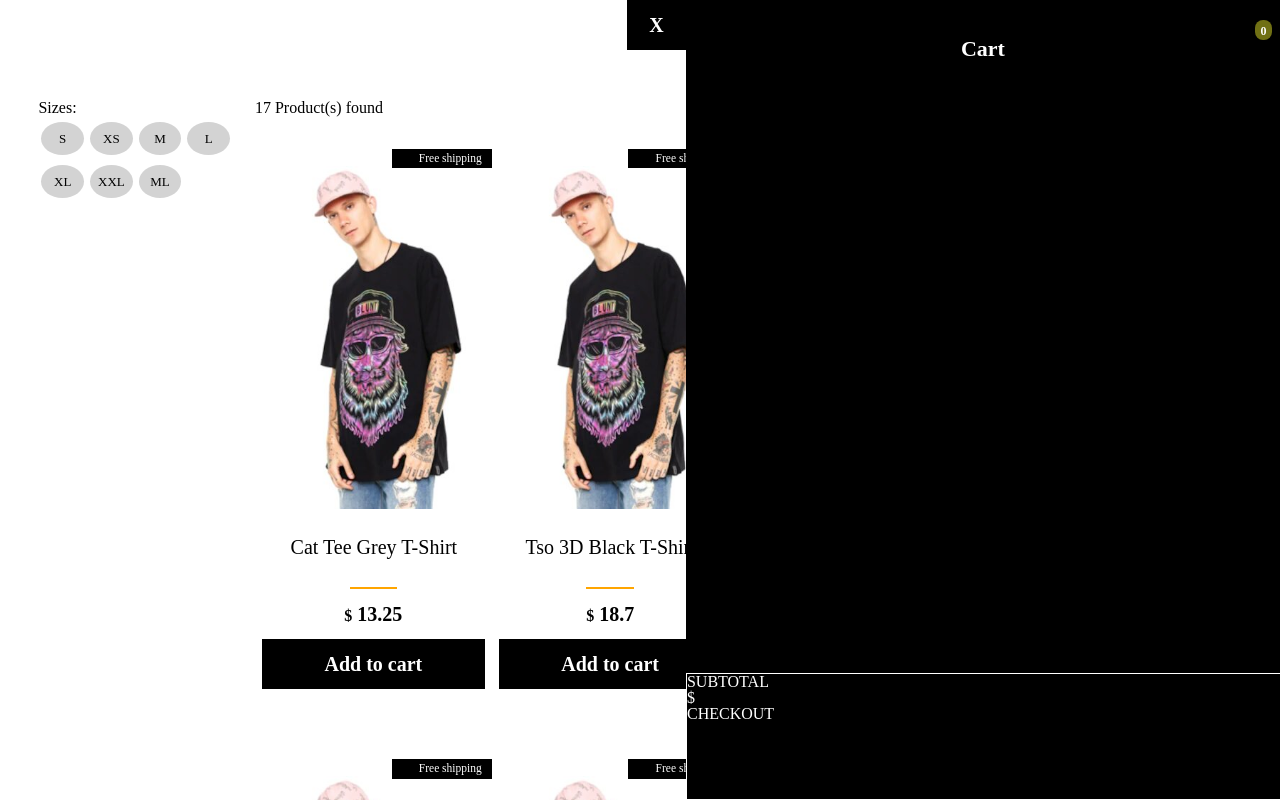
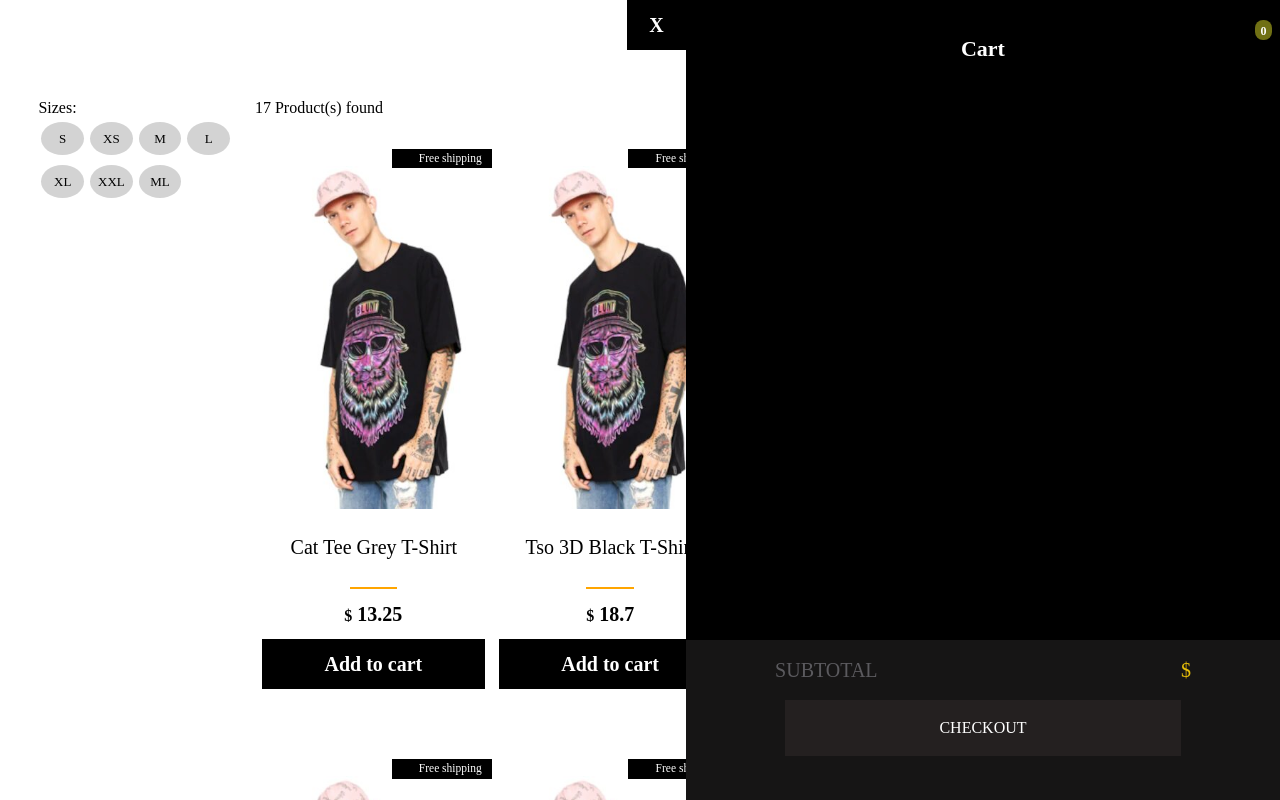
Before and after one commit to nawazzz/tees-shopping-cart-react, a React (Create React App) app: page / in a window 1280 px wide. Both pictures are taken after a click on the element 1241 px from the left and 71 px from the top of the page. Shown: the top 800 px of the page. Built offline with nearby package versions, Linux system fonts and the light colour scheme.

Commit message:
add checkout button in cart

```diff
--- a/src/Cart.js
+++ b/src/Cart.js
@@ -14,7 +14,7 @@ class Cart extends React.Component {
                         <h2>Cart</h2>
                         <span className='cartCounterIcon'>0</span>
                     </div>
-                    <div>
+                    <div style={{marginBottom: "20px", marginTop: "20px"}}>
                         {this.props.itemInCart && this.props.itemInCart.map((elm, index) => {
                             return(
                                 <div className="cartItemsContainer">
@@ -34,18 +34,19 @@ class Cart extends React.Component {
                             )
                         })}
                     </div>
-                    <div className="checkoutContainerInCart">
+
+                </div>
+                <div className="checkoutContainerInCart">
+
                         <div className="subtotalContainerInCart">
-                            <h6 className="subtotalHeading">SUBTOTAL
-
-                            </h6>
+                            <h6 className="subtotalHeading">SUBTOTAL</h6>
                             <p className="dollarSign">$ {this.props.cartSubtotal}</p>
                         </div>
                         <div className="checkoutHeadingContainer">
                             <h3>CHECKOUT</h3>
                         </div>
                     </div>
-                </div>
+
             </div>
         )
     }
--- a/src/Cart.scss
+++ b/src/Cart.scss
@@ -22,6 +22,7 @@
         width: 91%;
         height: 100%;
         background: black;
+        overflow-y: auto;
         .cartHeaderContainer{
             text-align: center;
             // display: flex;
@@ -71,22 +72,51 @@
                     padding-bottom: 15px;
                     h5{
                         font-size: 20px;
-                        font-weight: 900;
+                        font-weight: 500;
                     }
                 }
             }
             .cartPriceContainer{
                 width: 25%;
                 text-align: center;
+                color: #e6bd08
             }
         }
-        .checkoutContainerInCart{
-            position: fixed;
+    }
+    .checkoutContainerInCart{
+        background: #161515;
+        position: absolute;
+        bottom: 0;
+        right: 0;
+        width: 91%;
+        height: 20%;
+        cursor: pointer;
+        // box-shadow: 0 -15px 7px -2px rgb(0 0 0 / 15%)
+        .subtotalContainerInCart{
+            width: 70%;
+            margin: 0 auto;
+            display: flex;
+            justify-content: space-between;
+            color: #5b5a5e;
+            margin-top: 20px;
+            margin-bottom: 20px;
+            .subtotalHeading{
+                font-size: 20px;
+
+            }
+            .dollarSign{
+                font-size: 20px;
+                color: #e6bd08;
+            }
+        }
+        .checkoutHeadingContainer{
+            width: 60%;
+            margin: 0 auto;
+            text-align: center;
+            padding: 20px;
             color: white;
-            bottom: 0;
-            height: 125px;
-            border: 1px solid white;
-            width: 100%;
+            background: #242020;
+
         }
     }
 }
```
